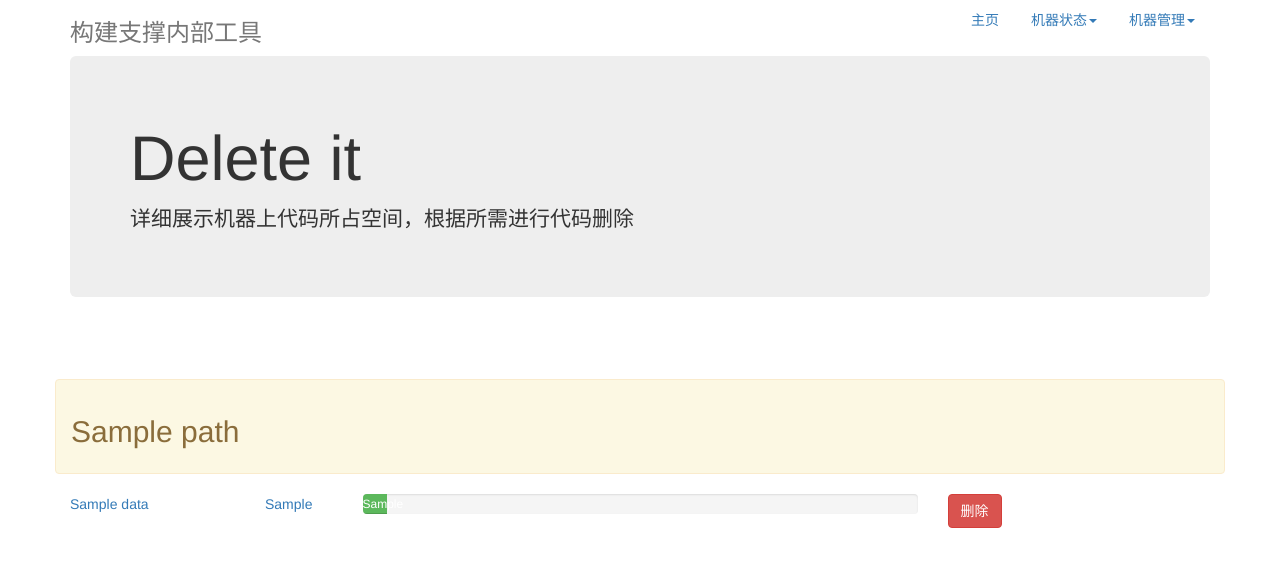
After one commit to eulsy/urtools, a Django app: template mysite/web_test/templates/delete_code.html in a window 1280 px wide. The commit adds this page. Shown: the top 567 px of the page. Run offline with Django 3.2, Linux system fonts and the light colour scheme; the template is opened without the code that fills it: most values are stand-ins (such as "Sample title", 1, 10 or a date in 2020); some libraries are stand-ins or nearby versions.

Commit message:
sunyu
ui set

```diff
--- a/mysite/template/base.html
+++ b/mysite/template/base.html
@@ -1,7 +1,7 @@
 <!DOCTYPE html>
 <html lang="en">
 <head>
-    <title>{{ title }}</title>
+    <title>构建支撑内部工具-{{ title }}</title>
     {% load staticfiles %}
     <link href="{% static "css/bootstrap.min.css" %}" rel="stylesheet" type="text/css">
     <link href="{% static "css/waiting.css" %}" rel="stylesheet" type="text/css">
@@ -14,14 +14,23 @@
         <div class="header clearfix">
             <nav>
                 <ul class="nav nav-pills pull-right">
-                    <li role="presentation" ><a href="#">主页</a></li>
-                    <li role="presentation"><a href="#">机器状态</a></li>
-                    <li role="presentation"><a href="#">机器管理</a></li>
+                    <li role="presentation" ><a href="/web_test/">主页</a></li>
+                    <li class="dropdown">
+                        <a href="#" class="dropdown-toggle" data-toggle="dropdown" role="button" aria-haspopup="true" aria-expanded="false">机器状态<span class="caret"></span></a>
+                        <ul class="dropdown-menu">
+                            <li><a href="/web_test/base_info">基本信息</a></li>
+                        </ul>
+                    </li>
+                    <li class="dropdown">
+                        <a href="#" class="dropdown-toggle" data-toggle="dropdown" role="button" aria-haspopup="true" aria-expanded="false">机器管理<span class="caret"></span></a>
+                        <ul class="dropdown-menu">
+                            <li><a href="/web_test/del_code">代码删除</a></li>
+                        </ul>
+                    </li>
                 </ul>
             </nav>
             <h3 class="text-muted">构建支撑内部工具</h3>
         </div>
-
         {% block body %}
         {% endblock %}
     </div>
--- a/mysite/web_test/data_format.py
+++ b/mysite/web_test/data_format.py
@@ -56,7 +56,7 @@ class dir_info:
 
 	def __get_per(self):
 		for d in self.data:
-			d["per"] = "%.0f"%(d["size"]/self.total_size*100)
+			d["per"] = "%.0f"%(d["size"]/(self.total_size+1)*100)
 
 	def __sort_data(self):
 		self.data = sorted(self.data,key=lambda x: x["size"], reverse=True )
--- /dev/null
+++ b/mysite/web_test/templates/delete_code.html
@@ -0,0 +1,58 @@
+{% extends "template/base.html" %}
+
+{% block body %}
+<div class="jumbotron">
+    <h1>Delete it</h1>
+    <p>详细展示机器上代码所占空间，根据所需进行代码删除</p>
+</div>
+<div class="alert show_some_info " role="alert">
+</div>
+{% if dir_info %}
+    {% for k in dir_info %}
+    <div class="row">
+        <div class="alert alert-warning" role="alert"><h2>{{ k.path }}</h2></div>
+    </div>
+        {% for i in k.data %}
+            <div class="row">
+                <div class="col-sm-2">
+                    <a>{{ i.name }}</a>
+                </div>
+                <div class="col-sm-1">
+                    <a>{{ i.cu }}</a>
+                </div>
+                <div class="col-sm-6">
+                    <div class="progress">
+                        <div class="progress-bar progress-bar-success" role="progressbar" aria-valuemin="0" aria-valuemax="100" style="min-width: 2em;width: {{ i.per }}%">
+                            {{ i.per }}%
+                        </div>
+                    </div>
+                </div>
+                <div class="col-sm-1">
+                    <button type="button" class="btn btn-danger delete" value="{{ k.path }}{{sep}}{{ i.name }}">删除</button>
+                </div>
+            </div>
+        {% endfor %}
+    {% endfor %}
+{% else %}
+    <p>No polls are available.</p>
+{% endif %}
+<script type="text/javascript">
+    $(document).ready(function(){
+        $("button.delete").click(function(){
+            var v = $(this).val();
+            var info = $(this).parent().parent();
+            var show_info = $(".show_some_info");
+            var cf = confirm("删除 "+v);
+            if (cf == true){
+                show_info.addClass("alert-danger").text("正在删除代码请稍等");
+                Show_load()
+                $.post("/web_test/del_code",{"path":v},function(result){
+                    Close_load();
+                    show_info.removeClass("alert-danger").addClass("alert-success").text("代码删除成功");
+                    info.remove();
+                });
+            }
+        });
+    });
+</script>
+{% endblock %}
--- a/mysite/web_test/urls.py
+++ b/mysite/web_test/urls.py
@@ -3,6 +3,8 @@ from django.conf.urls import url
 from . import views
 
 urlpatterns = [
-    url(r'^$', views.index),
+
 	url(r'^del_code$', views.del_code),
+    url(r'^base_info$', views.base_info),
+    url(r'', views.index),
 ]
```
Also changed, not shown: mysite/web_test/templates/base_info.html (added, +14 -0 lines), mysite/web_test/templates/index.html (+3 -55 lines), mysite/web_test/views.py (+8 -11 lines).
